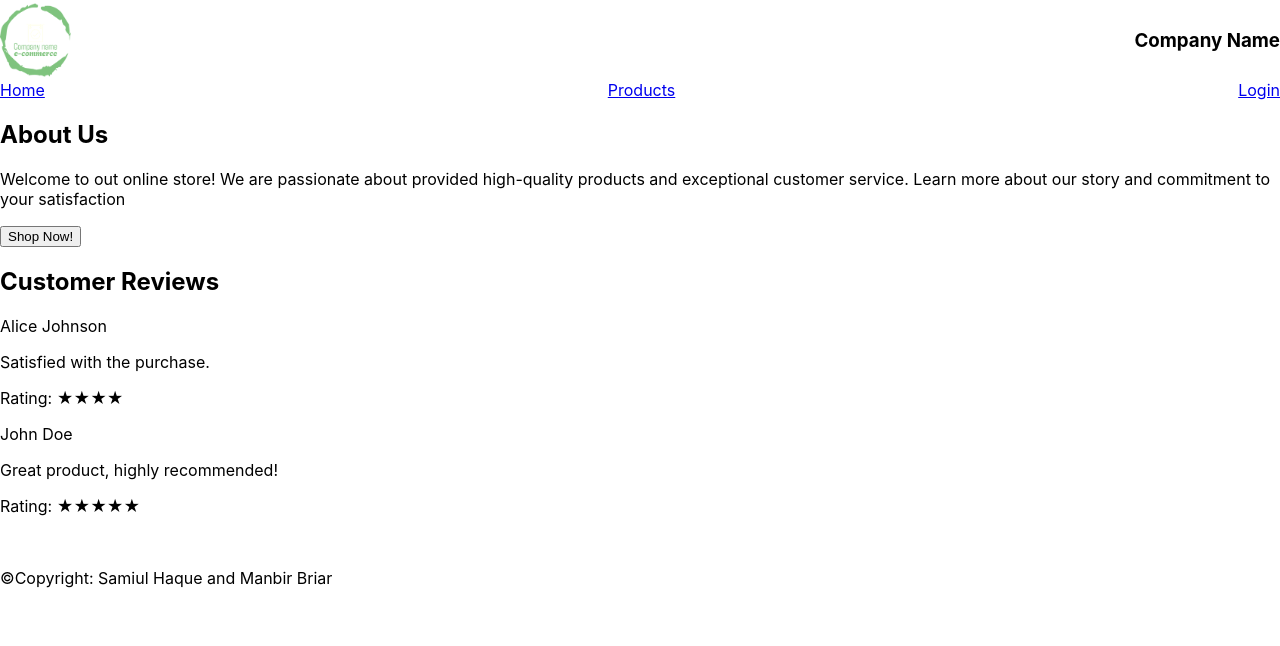
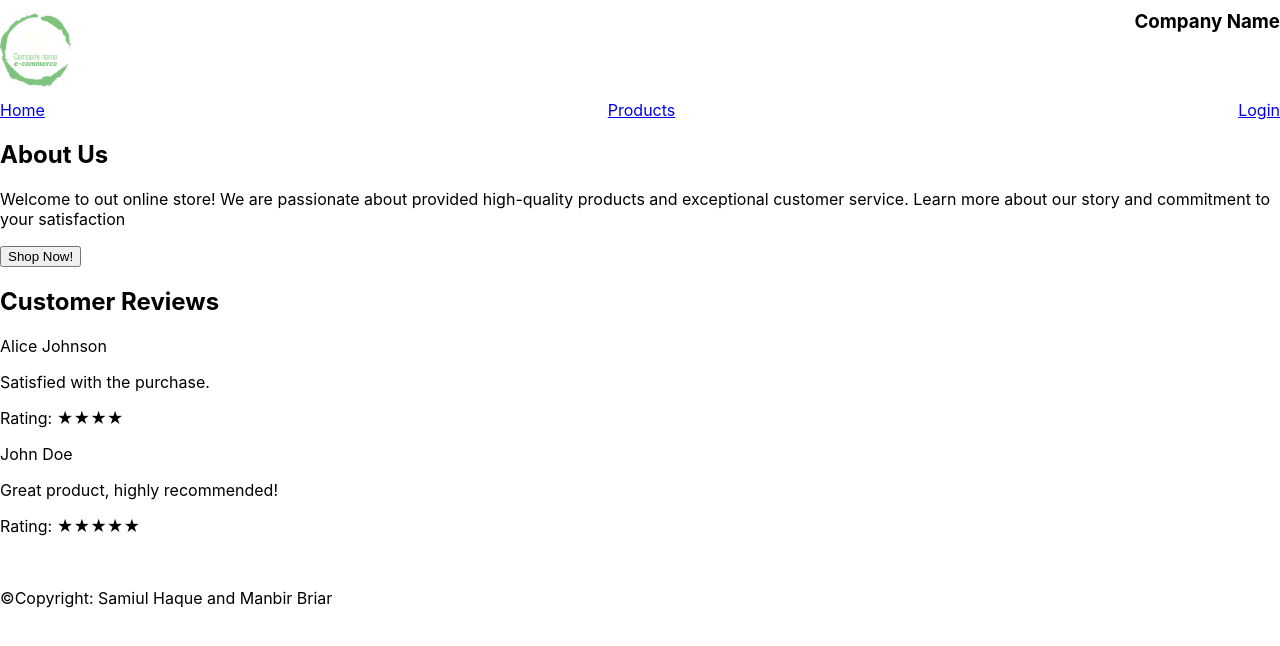
Before and after one commit to SamHawq/381_Assignment_4, a React (Create React App) app in the folder my-ecommerce-app/: page / in a window 1280 px wide. Shown: the top 646 px of the page. Built offline with nearby package versions, Linux system fonts and the light colour scheme.

Commit message:
header fix

```diff
--- a/my-ecommerce-app/src/App.css
+++ b/my-ecommerce-app/src/App.css
@@ -12,9 +12,8 @@
 
 
 .App-header {
-  display: flex;
+  justify-content: space-between;
   align-items: center;
-  justify-content: space-between;
 }
 
 .App-link {
@@ -24,4 +23,15 @@
 .navigation {
   display: flex;
   justify-content: space-between;
+  margin-top: 10px;
 }
+
+.header-content {
+  display: flex;
+  justify-content: space-between;
+  padding-top: 10px;
+}
+
+.header-txt {
+  margin: 0;
+}
--- a/my-ecommerce-app/src/components/Header.js
+++ b/my-ecommerce-app/src/components/Header.js
@@ -5,10 +5,20 @@ const imagePath = '/images/logo.png';
 function Header() {
     return (
         <div className="App-header">
-            <img src={imagePath} className="App-logo" alt="logo" />
-            <h3 className="header-txt">
-            Company Name
-            </h3>
+            <div className="header-content">
+                <img src={imagePath} className="App-logo" alt="logo" />
+                <div className="company-name">
+                    <h3 className="header-txt">
+                        Company Name
+                    </h3>
+                </div>
+            </div>
+
+            <section className="navigation">
+                <a href='/'> Home </a>
+                <a href='/Products'> Products </a>
+                <a href='/Login'> Login </a>
+            </section>
         </div>
     );
 }
--- a/my-ecommerce-app/src/components/HomeMainSection.js
+++ b/my-ecommerce-app/src/components/HomeMainSection.js
@@ -45,11 +45,7 @@ function HomeMainSection() {
     return (
         <div className="home-main-section">
 
-        <section className="navigation">
-            <a href='/'> Home </a>
-            <a href='/Products'> Products </a>
-            <a href='/Login'> Login </a>
-        </section>
+
 
         <section className='About-us'>
             <h2>About Us</h2>
```
